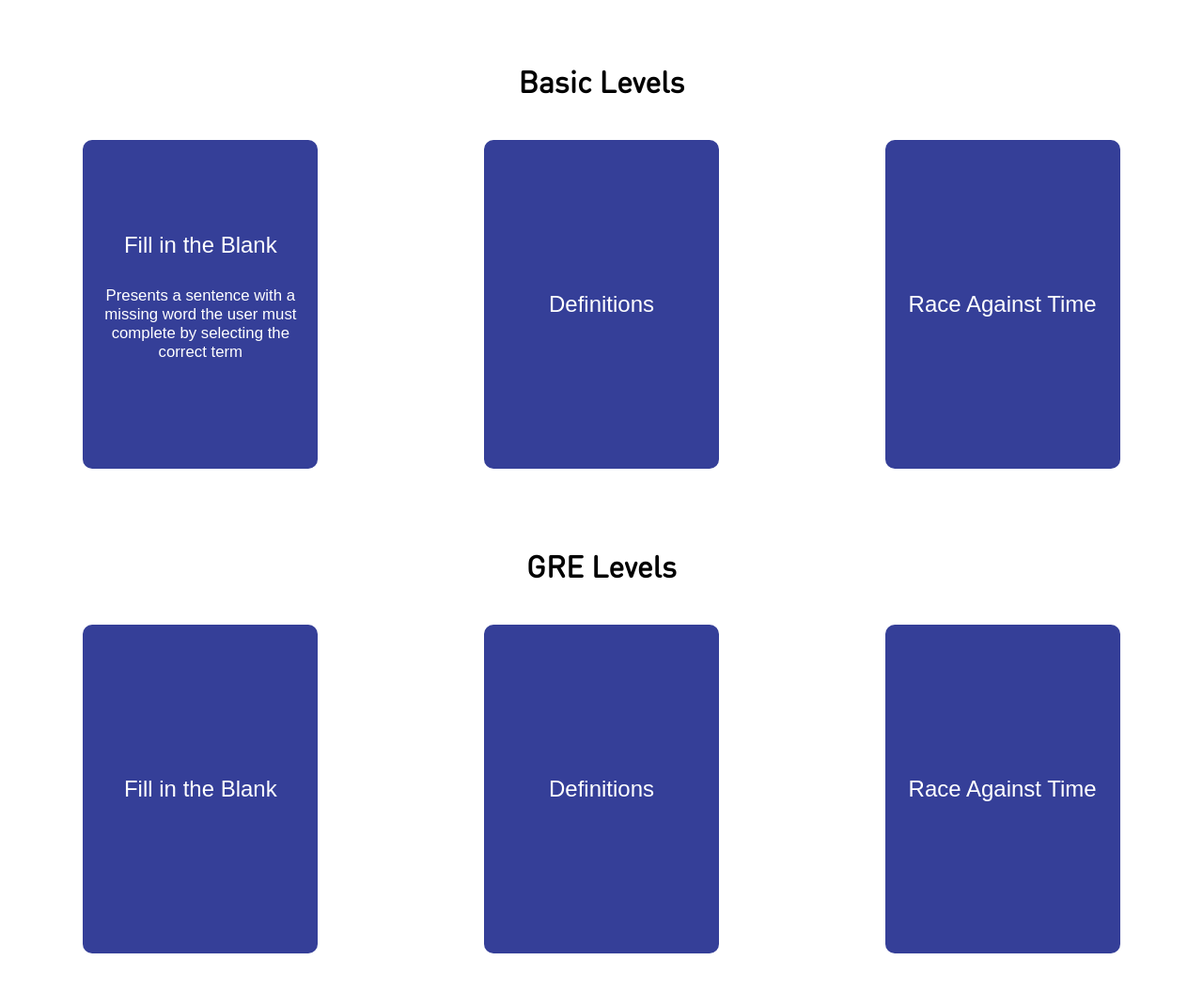
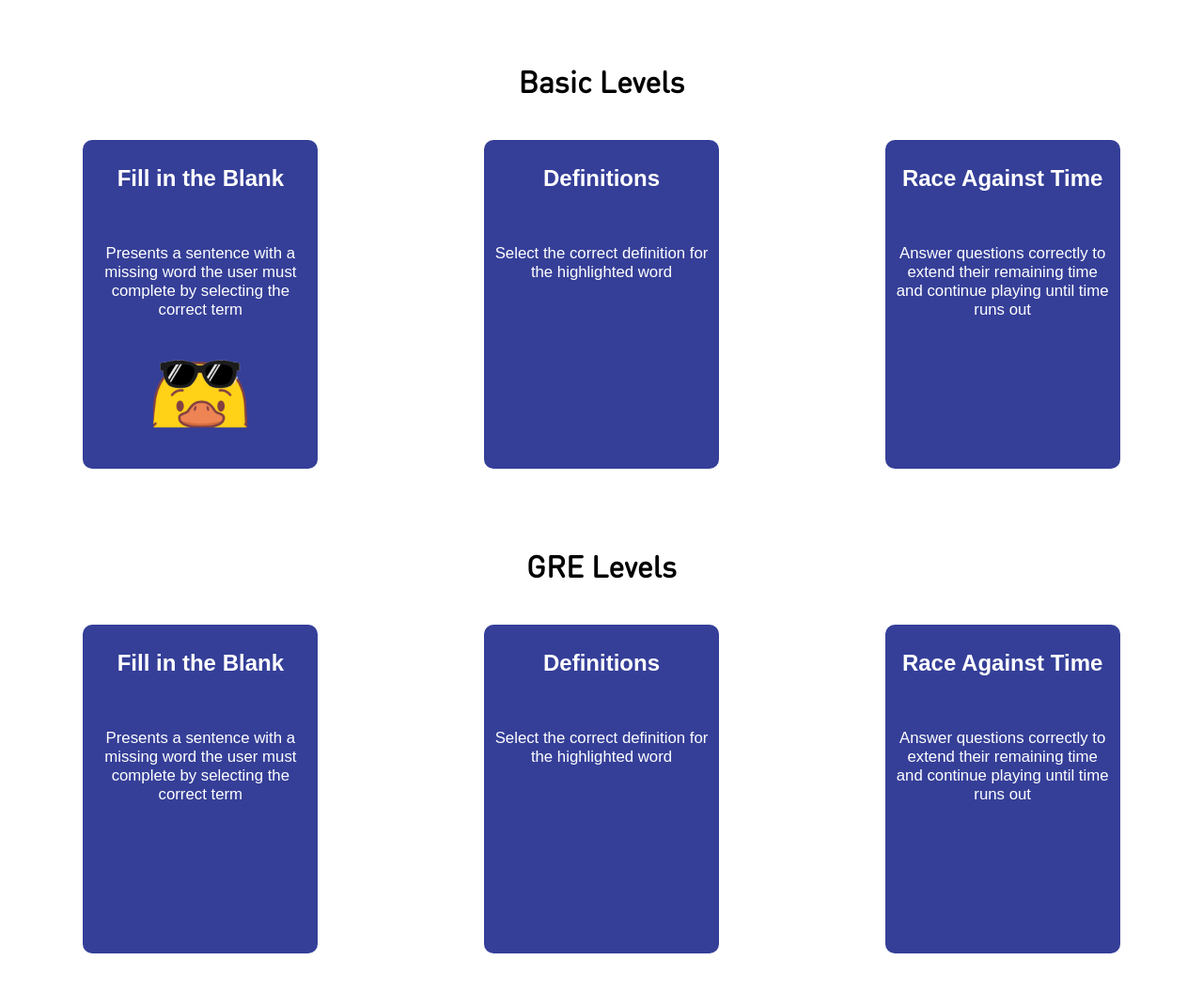
Before and after one commit to a0a912/Group-22-Agile, a Flask app: page / in a window 1280 px wide. Shown: the part 230-1285 px from the top of the page at 94% size. Run offline with Flask 3, Linux system fonts and the light colour scheme.

Commit message:
More styling for home buttons

```diff
--- a/static/bootstrap/css/HomePageCSS.css
+++ b/static/bootstrap/css/HomePageCSS.css
@@ -147,7 +147,9 @@
     border-radius: 10px;
     border: none;
     font-size: 1.5em;
-    margin: auto
+    margin: auto;
+    display: grid;
+    grid-template-rows: 23% 33% 43%;
 }
 
 .GameModeButton:hover {
@@ -161,10 +163,25 @@
     margin-bottom: 5dvh;
 }
 
-.GameModeButton #Game1Text {
+.GameModeButton .GameDefinition {
     font-size: 0.7em;
     text-align: center;
     margin-top: 30px;
+    margin-right: 5px;
+    margin-left: 5px;
+    grid-row: 2;
+
+}
+
+.GameModeButton .GameTitle {
+    grid-row: 1;
+    margin: auto;
+    font-weight: bold;
+}
+
+.GameModeButton img {
+    grid-row: 3;
+    margin: auto;
 }
 
 #Game2 {
@@ -247,7 +264,7 @@
 
 .GameModeButton {
     width: 200px;
-    height: 300px;
+    height: 350px;
     color: white;
     background-color: var(--dark-blue);
     border-radius: 10px;
--- a/templates/home.html
+++ b/templates/home.html
@@ -42,14 +42,14 @@
     <div class = "StudyMode">
         <h2 id = "ModeText">Select Your Study Difficulty Mode:</h2>
         <h2 id = "BasicMode">Basic Levels</h2>
-        <button class = "GameModeButton" id = "Game1" {% if not username %}disabled{% endif %}>Fill in the Blank <p id = "Game1Text">Presents a sentence with a missing word the user must complete by selecting the correct term</p></button>
-        <button class = "GameModeButton" id = "Game3" {% if not username %}disabled{% endif %}>Definitions</button>
-        <button class = "GameModeButton" id = "Game5" {% if not username %}disabled{% endif %}>Race Against Time</button>
+        <button class = "GameModeButton" id = "Game1" {% if not username %}disabled{% endif %}> <img src = "static\assets\duck_win_no_sunglasses.png" alt="logo" width="100" height="100"> <p class = "GameTitle">Fill in the Blank</p> <p class = "GameDefinition">Presents a sentence with a missing word the user must complete by selecting the correct term</p></button>
+        <button class = "GameModeButton" id = "Game3" {% if not username %}disabled{% endif %}><p class = "GameTitle">Definitions</p> <p class = "GameDefinition">Select the correct definition for the highlighted word</p></button>
+        <button class = "GameModeButton" id = "Game5" {% if not username %}disabled{% endif %}><p class = "GameTitle">Race Against Time</p> <p class = "GameDefinition">Answer questions correctly to extend their remaining time and continue playing until time runs out</p></button>
 
         <h2 id = "GreLevel">GRE Levels</h2>
-        <button class = "GameModeButton" id = "Game2" {% if not username %}disabled{% endif %}>Fill in the Blank</button>
-        <button class = "GameModeButton" id = "Game4" {% if not username %}disabled{% endif %}>Definitions</button>
-        <button class = "GameModeButton" id = "Game6" {% if not username %}disabled{% endif %}>Race Against Time</button>
+        <button class = "GameModeButton" id = "Game2" {% if not username %}disabled{% endif %}><p class = "GameTitle">Fill in the Blank</p> <p class = "GameDefinition">Presents a sentence with a missing word the user must complete by selecting the correct term</p></button>
+        <button class = "GameModeButton" id = "Game4" {% if not username %}disabled{% endif %}><p class = "GameTitle">Definitions</p> <p class = "GameDefinition">Select the correct definition for the highlighted word</p></button>
+        <button class = "GameModeButton" id = "Game6" {% if not username %}disabled{% endif %}><p class = "GameTitle">Race Against Time</p> <p class = "GameDefinition">Answer questions correctly to extend their remaining time and continue playing until time runs out</p></button>
     </div>
     <!-- <div id="SubmitButtonDiv">
         <button id = "SubmitButton">Submit</button>
```
